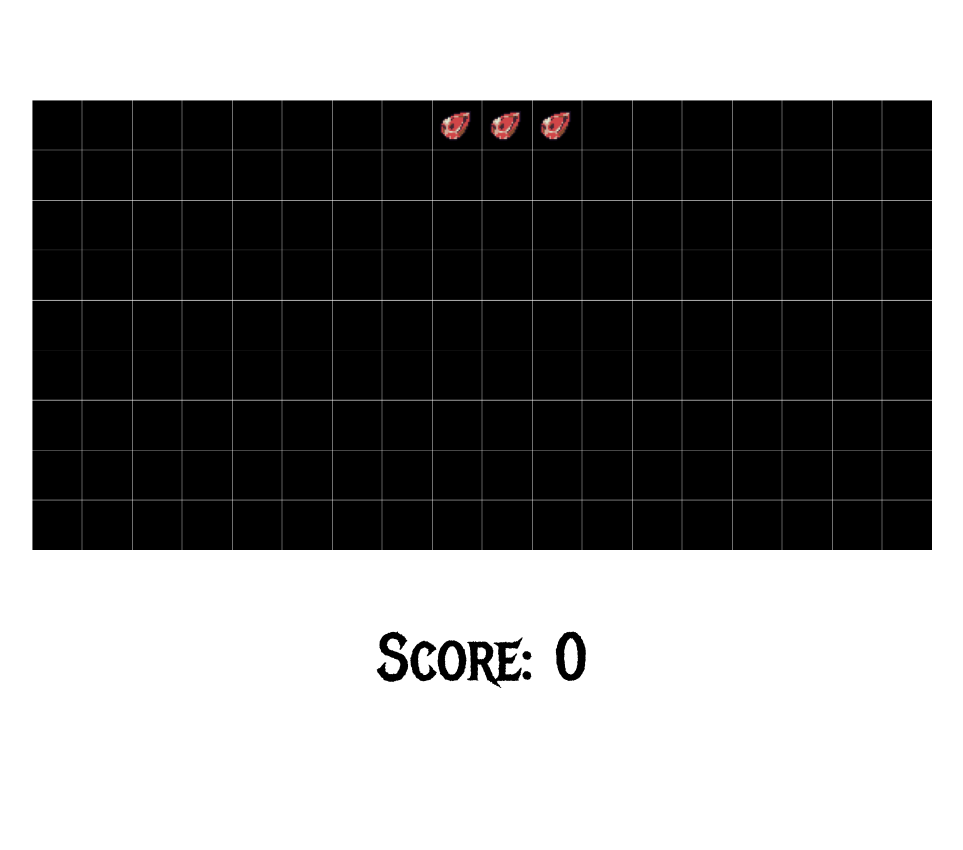
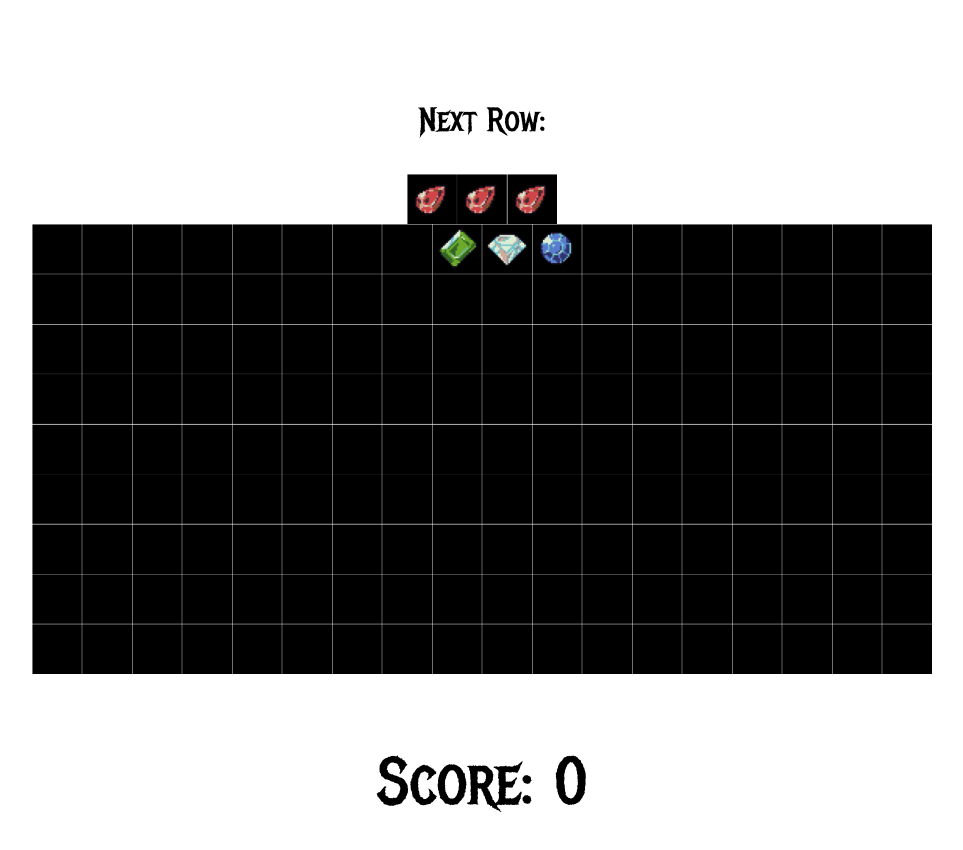
Before and after one commit to Detulovnoc/ROWS, a React (Create React App) app: page / in a window 1280 px wide. Shown: the top 850 px of the page, without its empty margins (158-1121 px from the left). Before the commit the page ends 800 px from the top, so only its background shows below. Built offline with nearby package versions, Linux system fonts and the light colour scheme.

Commit message:
Add Next Row Window to Display

```diff
--- a/src/containers/GameManager/GameManager.js
+++ b/src/containers/GameManager/GameManager.js
@@ -20,6 +20,9 @@ class GameManager extends Component {
             rowObjBlock1: 0,
             rowObjBlock2: 0,
             rowObjBlock3: 0,
+            nextBlock1: Math.floor((Math.random() * 4)) + 1,
+            nextBlock2: Math.floor((Math.random() * 4)) + 1,
+            nextBlock3: Math.floor((Math.random() * 4)) + 1,
             score: 0,
             gameOver: false
         }
@@ -29,6 +32,18 @@ class GameManager extends Component {
 
         return (
             <Aux>
+                <p className={styles.NextLabel}>Next Row:</p>
+                <main className = {styles.NextRowWindow}>
+                    <div className = {styles.NextBlock1}>
+                        <RowBlock type={this.state.nextBlock1}/>
+                    </div>
+                    <div className = {styles.NextBlock2}>
+                        <RowBlock type={this.state.nextBlock2}/>
+                    </div>
+                    <div className = {styles.NextBlock3}>
+                        <RowBlock type={this.state.nextBlock3}/>
+                    </div>
+                </main>
                 <main className={styles.Grid}>
                     <RowFactory
                         leftPos={this.state.rowObjHorz}
@@ -219,9 +234,12 @@ class GameManager extends Component {
                 rowObjHorz: originPos,
                 rowObjVert: 0,
                 rowObjDir: startDir,
-                rowObjBlock1: block1,
-                rowObjBlock2: block2,
-                rowObjBlock3: block3,
+                rowObjBlock1: this.state.nextBlock1,
+                rowObjBlock2: this.state.nextBlock2,
+                rowObjBlock3: this.state.nextBlock3,
+                nextBlock1: block1,
+                nextBlock2: block2,
+                nextBlock3: block3,
             }, function() {console.log(this.state)});
         }
         else
@@ -233,6 +251,9 @@ class GameManager extends Component {
                 rowObjBlock1: 0,
                 rowObjBlock2: 0,
                 rowObjBlock3: 0,
+                nextBlock1: 0,
+                nextBlock2: 0,
+                nextBlock3: 0,
                 gameOver: true
             }, function() {console.log(this.state)});
         }
--- a/src/containers/GameManager/GameManager.module.css
+++ b/src/containers/GameManager/GameManager.module.css
@@ -1,5 +1,30 @@
 .Score {
     font-size: 50pt;
+}
+
+.NextLabel {
+    font-size: 25pt;
+}
+
+.NextRowWindow {
+    background: url('NextRowGrid.png') round;
+    width: 150px;
+    height: 50px;
+    margin: auto;
+}
+
+.NextBlock1 {
+    margin-left: 0px;
+}
+
+.NextBlock2 {
+    margin-left: 50px;
+    margin-top: -50px;
+}
+
+.NextBlock3 {
+    margin-left: 100px;
+    margin-top: -50px;
 }
 
 .Grid {
```
Also changed, not shown: src/containers/GameManager/NextRowGrid.png (added).
